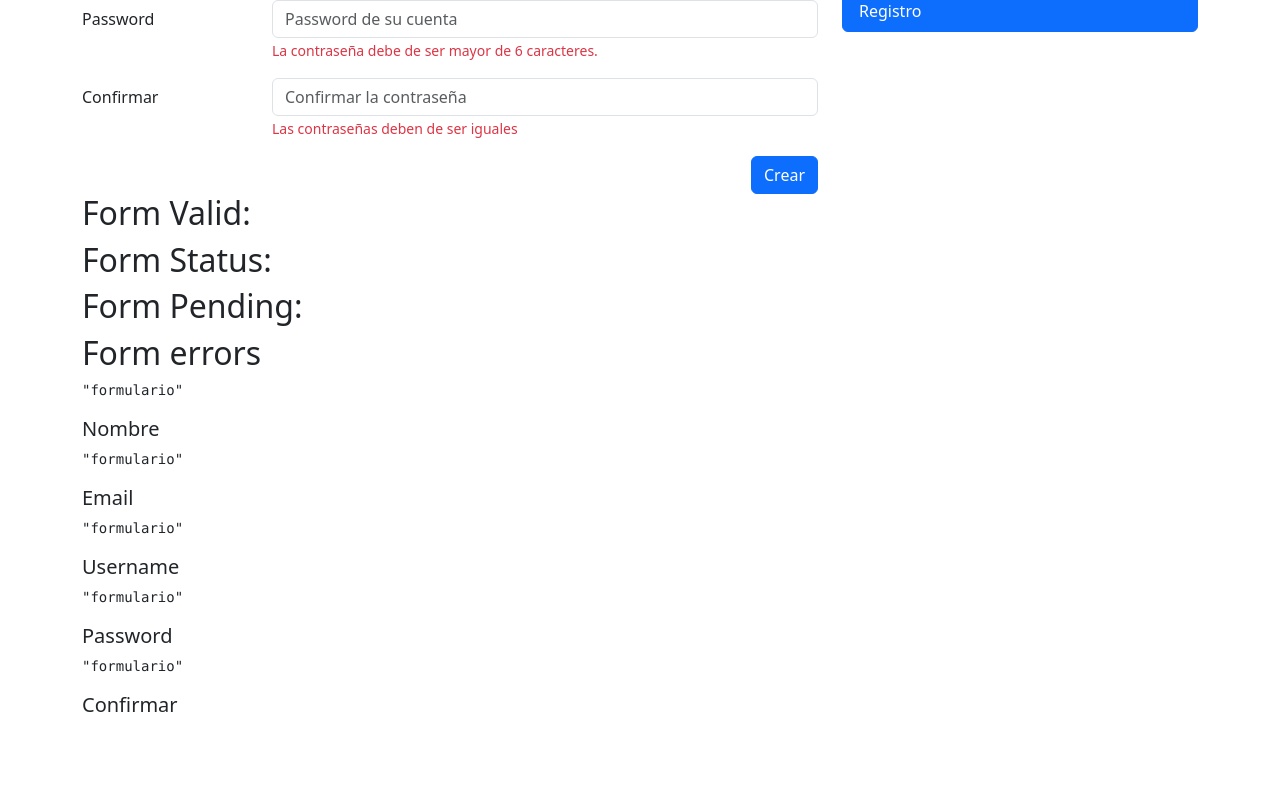
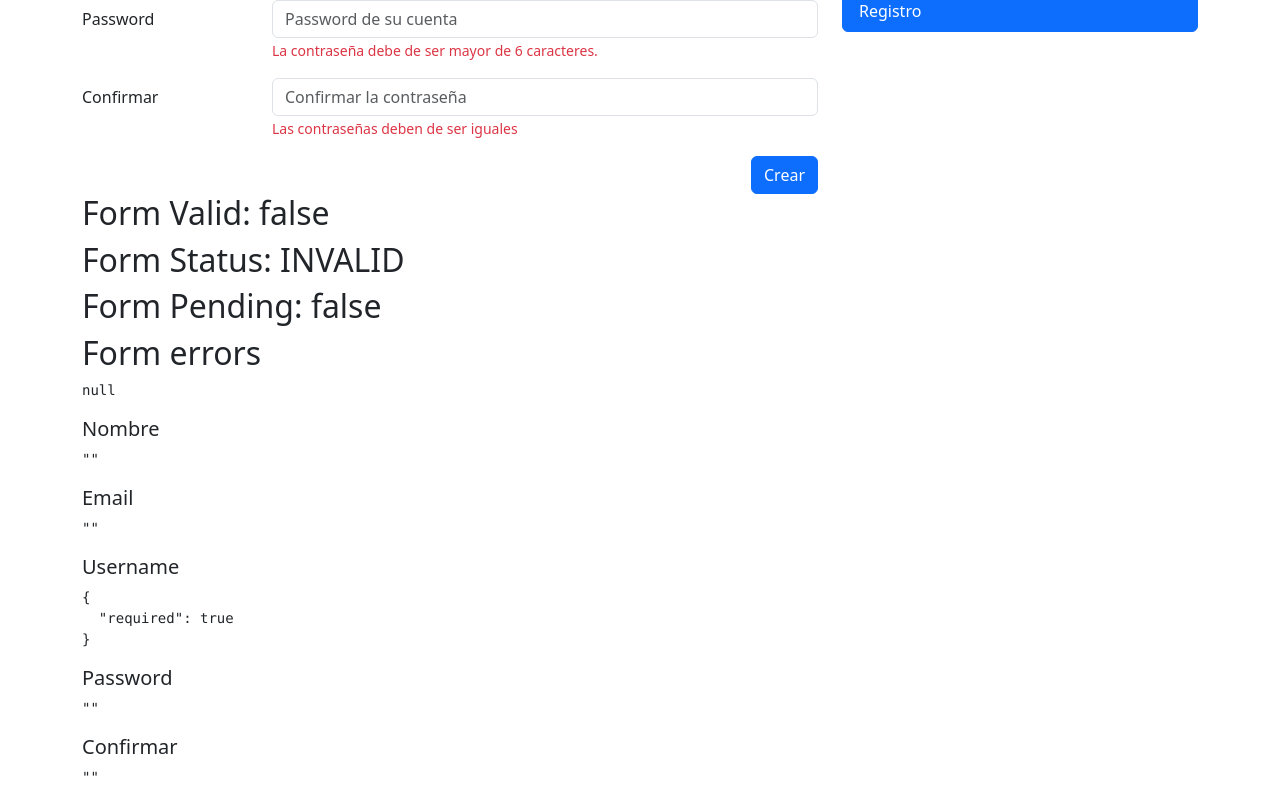
Before and after one commit to tomasVergara14/reactive-forms, an Angular app: page /auth/sign-up in a window 1280 px wide. Shown: the part 353-1157 px from the top of the page. Before the commit the page ends 1078 px from the top, so only its background shows below. Built offline with nearby package versions, Linux system fonts and the light colour scheme.

Commit message:
Validators

```diff
--- a/src/app/auth/auth.module.ts
+++ b/src/app/auth/auth.module.ts
@@ -1,6 +1,9 @@
 import { NgModule } from '@angular/core';
 import { CommonModule } from '@angular/common';
+//Module
 import { AuthRoutingModule } from './auth-routing.module';
+import { ReactiveFormsModule } from '@angular/forms';
+//Components
 import { RegisterPageComponent } from './pages/register-page/register-page.component';
 
 
@@ -10,8 +13,9 @@
     RegisterPageComponent
   ],
   imports: [
+    AuthRoutingModule,
     CommonModule,
-    AuthRoutingModule,
+    ReactiveFormsModule,
   ]
 })
 export class AuthModule { }
--- a/src/app/auth/pages/register-page/register-page.component.html
+++ b/src/app/auth/pages/register-page/register-page.component.html
@@ -4,7 +4,7 @@
 <div class="row">
     <div class="col">
 
-        <form autocomplete="off">
+        <form [formGroup]="myForm" (ngSubmit)="onSubmit()" autocomplete="off">
 
             <!-- Nombre -->
             <div class="row mb-3">
@@ -12,6 +12,7 @@
                 <div class="col-sm-9">
                     <input type="text"
                            class="form-control"
+                           formControlName="name"
                            placeholder="Nombre del usuario">
 
                     <span class="form-text text-danger">
@@ -26,6 +27,7 @@
                 <div class="col-sm-9">
                     <input type="email"
                            class="form-control"
+                           formControlName="email"
                            placeholder="Email del usuario">
                     <span class="form-text text-danger">
                         mensaje de error del email
@@ -39,6 +41,7 @@
                 <div class="col-sm-9">
                     <input type="text"
                            class="form-control"
+                           formControlName="username"
                            placeholder="Nombre código del usuario">
                     <span class="form-text text-danger">
                          El username no puede ser Strider
@@ -52,6 +55,7 @@
                 <div class="col-sm-9">
                     <input type="password"
                            class="form-control"
+                           formControlName="password"
                            placeholder="Password de su cuenta">
 
                     <span class="form-text text-danger">
@@ -66,6 +70,7 @@
                 <div class="col-sm-9">
                     <input type="password"
                            class="form-control"
+                           formControlName="password2"
                            placeholder="Confirmar la contraseña">
 
                     <span class="form-text text-danger">
@@ -90,23 +95,24 @@
 </div>
 
 
-<h2>Form Valid: </h2>
-<h2>Form Status: </h2>
-<h2>Form Pending: </h2>
+<h2>Form Valid: {{ myForm.valid }}</h2>
+<h2>Form Status: {{ myForm.status }} </h2>
+<h2>Form Pending: {{ myForm.pending }} </h2>
 <h2>Form errors</h2>
-<pre>{{ 'formulario' | json }}</pre>
+<pre>{{ myForm.errors | json }}</pre>
 
 <h5>Nombre</h5>
-<pre>{{ 'formulario' | json }}</pre>
+<pre>{{ myForm.value.name | json }}</pre>
 
 <h5>Email</h5>
-<pre>{{ 'formulario' | json }}</pre>
+<pre>{{ myForm.value.email | json }}</pre>
 
 <h5>Username</h5>
-<pre>{{ 'formulario' | json }}</pre>
+<pre>{{ myForm.controls['username'].errors | json }}</pre>
 
 
 <h5>Password</h5>
-<pre>{{ 'formulario' | json }}</pre>
+<pre>{{ myForm.value.password | json }}</pre>
 
 <h5>Confirmar</h5>
+<pre>{{ myForm.value.password2 | json }}</pre>
--- a/src/app/auth/pages/register-page/register-page.component.ts
+++ b/src/app/auth/pages/register-page/register-page.component.ts
@@ -1,4 +1,6 @@
 import { Component } from '@angular/core';
+import { FormBuilder, FormGroup, Validators } from '@angular/forms';
+import { cantBeStrider } from 'src/app/shared/validators/validators';
 
 @Component({
   templateUrl: './register-page.component.html',
@@ -7,4 +9,24 @@
 })
 export class RegisterPageComponent {
 
+  public myForm: FormGroup = this.fb.group({
+    name:['',[Validators.required]],
+    email:['',[Validators.required]],
+    username:['', [Validators.required, cantBeStrider]],
+    password:['',[Validators.required, Validators.minLength(6)]],
+    password2:['',[Validators.required]]
+  })
+
+  constructor(
+    private fb: FormBuilder,
+  ){}
+
+  isValidField(){
+    //TODO: obtener validacion de un servicio
+  }
+
+  onSubmit(){
+    this.myForm.markAllAsTouched();
+  }
+
 }
--- /dev/null
+++ b/src/app/shared/validators/validators.ts
@@ -0,0 +1,15 @@
+import { FormControl } from "@angular/forms";
+
+export const cantBeStrider = ( control : FormControl) => {
+
+    const value: string = control.value.trim().toLowerCase();
+
+    if(value === 'strider'){
+        return{
+            userIsTaken: true,
+        }
+    }
+
+    return null;
+
+}
```
